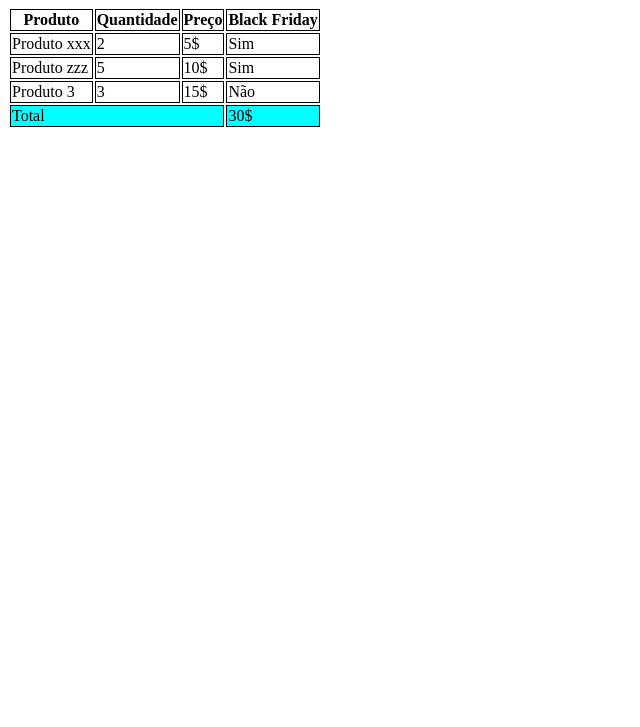
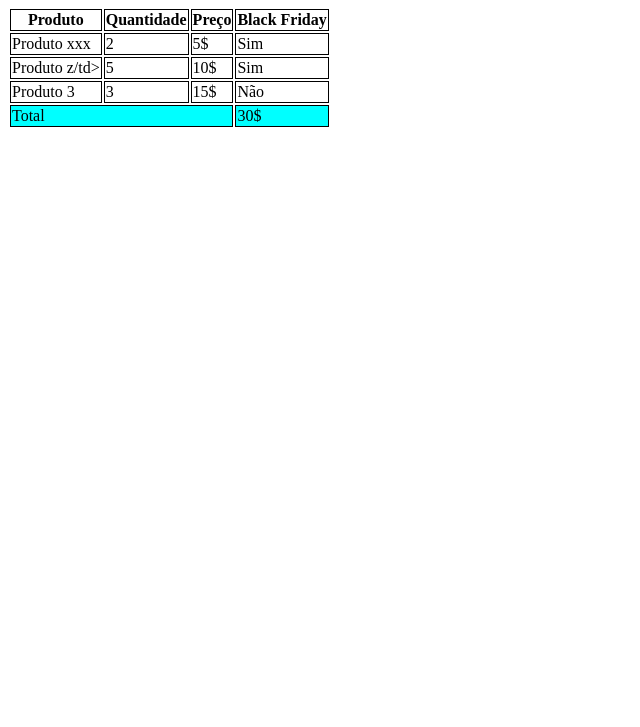
Before and after one commit to FilipeLuizPO/aula-tabela, a plain HTML site: page index.html in a window 1280 px wide. Shown: the part 73-800 px from the top of the page, without its empty margins (0-640 px from the left). Drawn offline with Linux system fonts and the light colour scheme.

Commit message:
troca produto z

```diff
--- a/index.html
+++ b/index.html
@@ -32,7 +32,7 @@
                 <td>Sim</td>
             </tr>
             <tr>
-                <td>Produto zzz</td>
+                <td>Produto z/td>
                 <td>5</td>
                 <td>10$</td>
                 <td>Sim</td>
```
